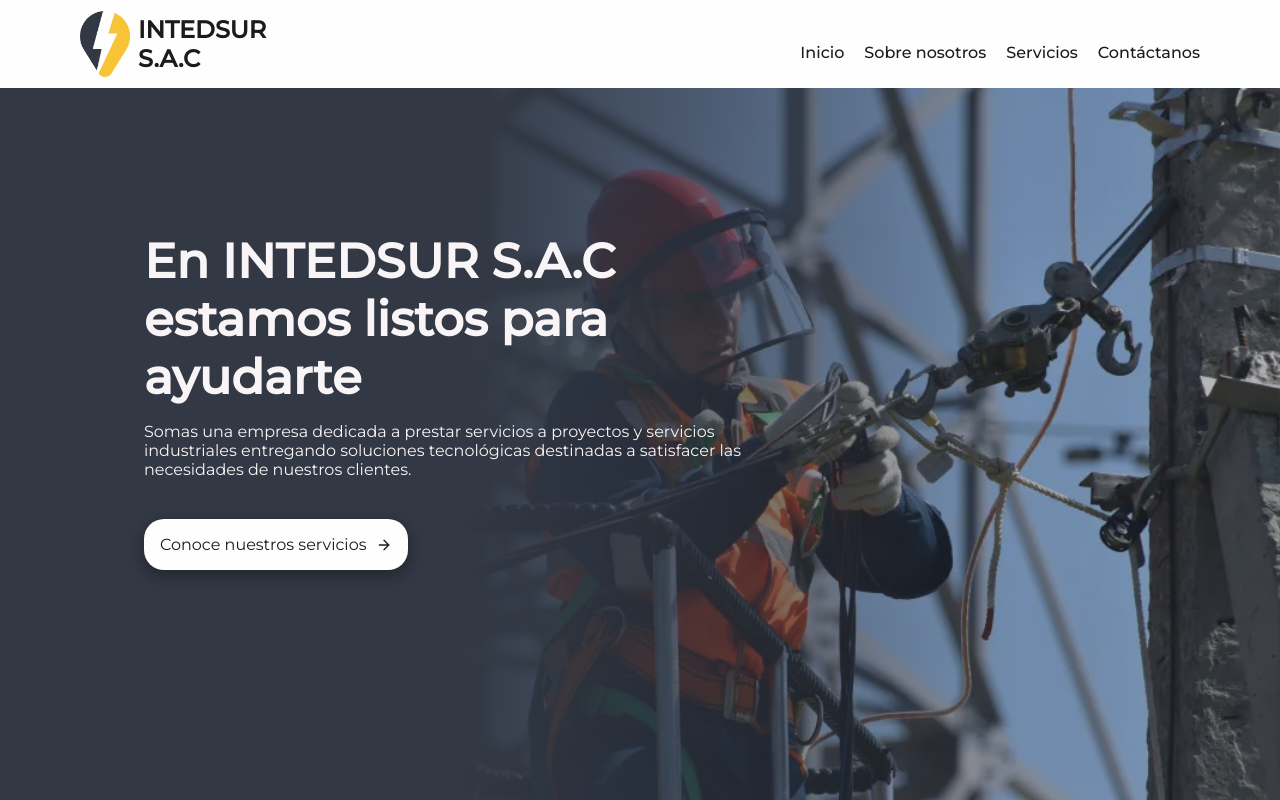
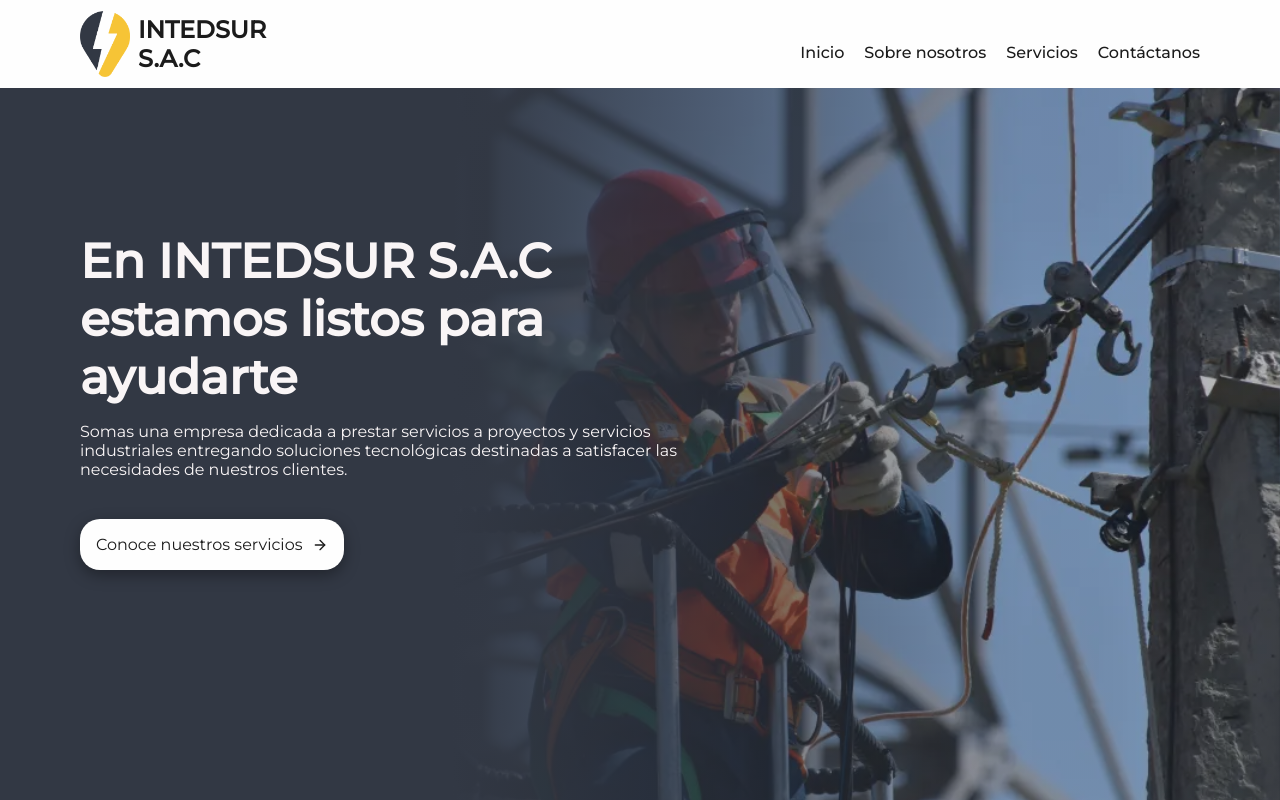
Before and after one commit to cereceda1991/intedsur, a React (Vite) app: page / in a window 1280 px wide. Shown: the top 800 px of the page. Built offline with nearby package versions, Linux system fonts and the light colour scheme.

Commit message:
feat: add new design

```diff
--- a/src/Pages/Home/Home.css
+++ b/src/Pages/Home/Home.css
@@ -51,7 +51,7 @@
     }
 
     .info_home{
-        padding:144px;
+        padding:144px 80px;
     }
 
     .info_home h1 {
```
